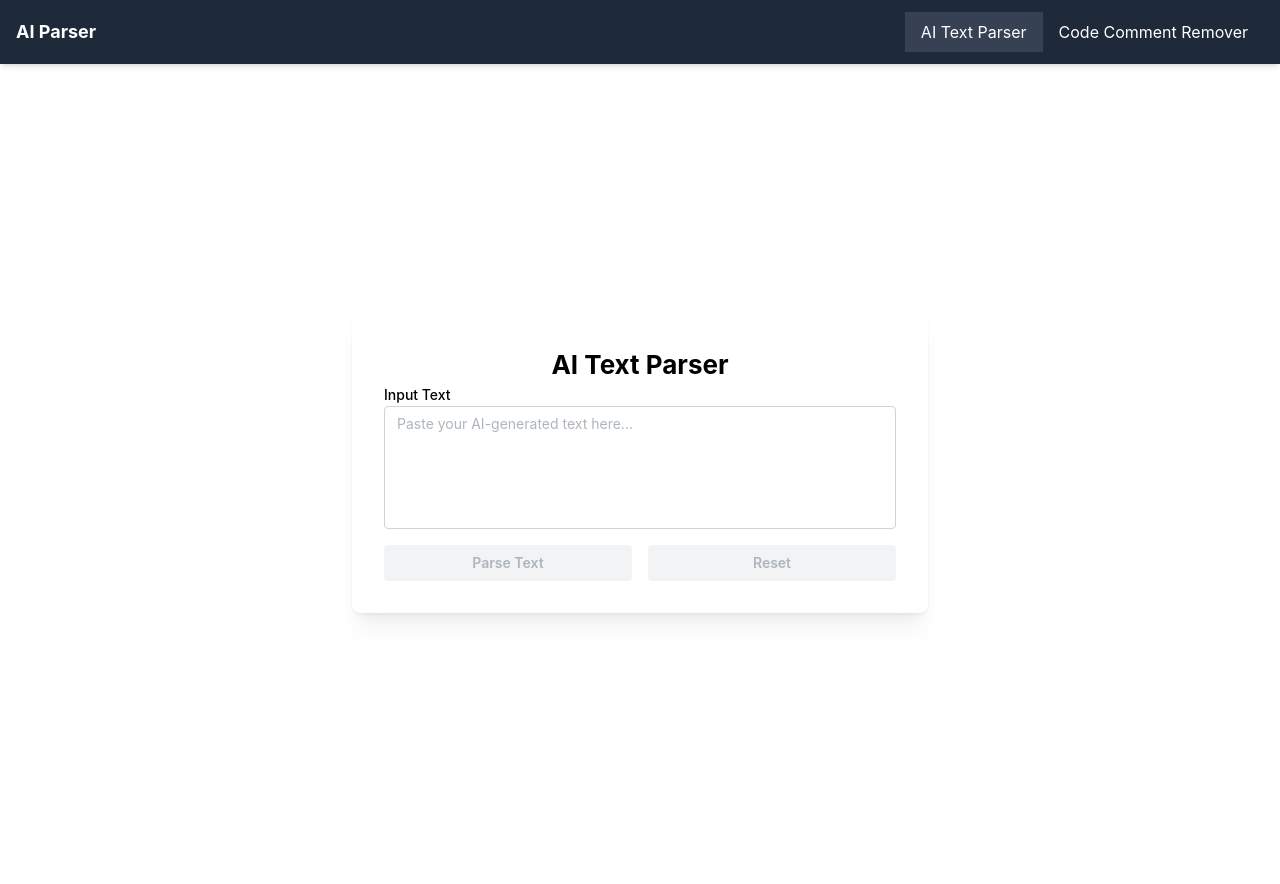
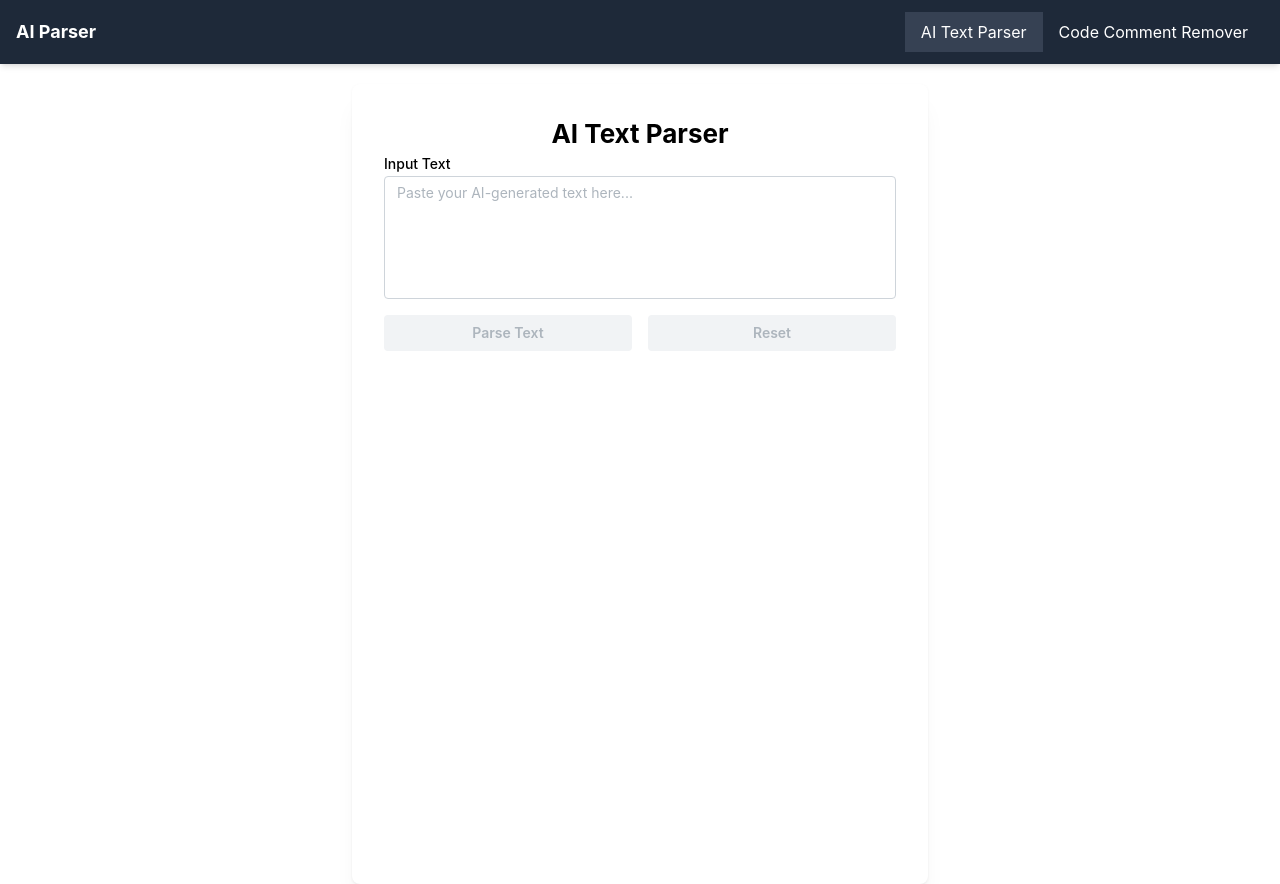
Before and after one commit to tinsaye-simeneh/ai-parser, a Next.js app: page / in a window 1280 px wide. Built offline with nearby package versions, Linux system fonts and the light colour scheme.

Commit message:
refactor: Update page layout in page.tsx

```diff
--- a/src/app/page.tsx
+++ b/src/app/page.tsx
@@ -40,10 +40,7 @@ export default function Home() {
   };
 
   return (
-    <Container
-      size="lg"
-      className="min-h-screen flex items-center justify-center"
-    >
+    <Container size="lg" className="min-h-screen flex mt-5 justify-center">
       <Paper
         shadow="md"
         p="xl"
```
